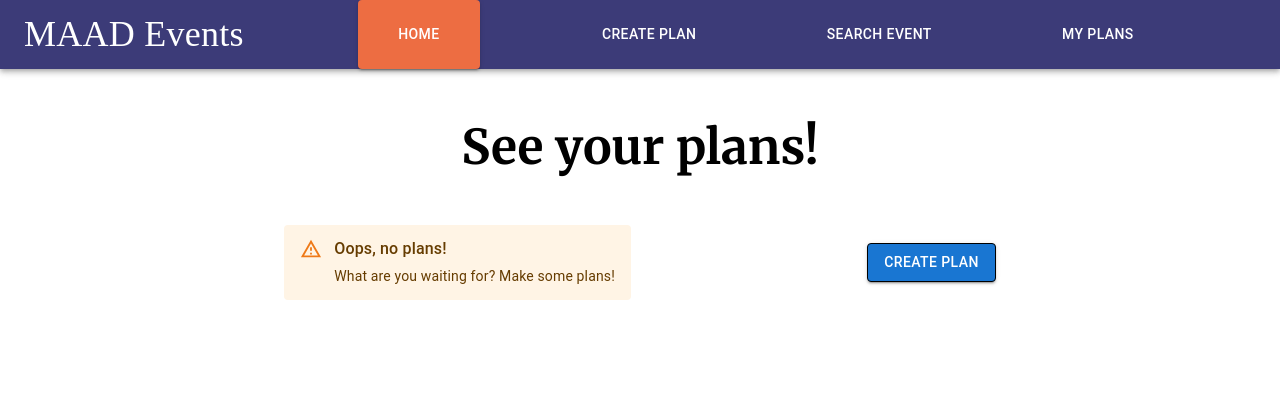
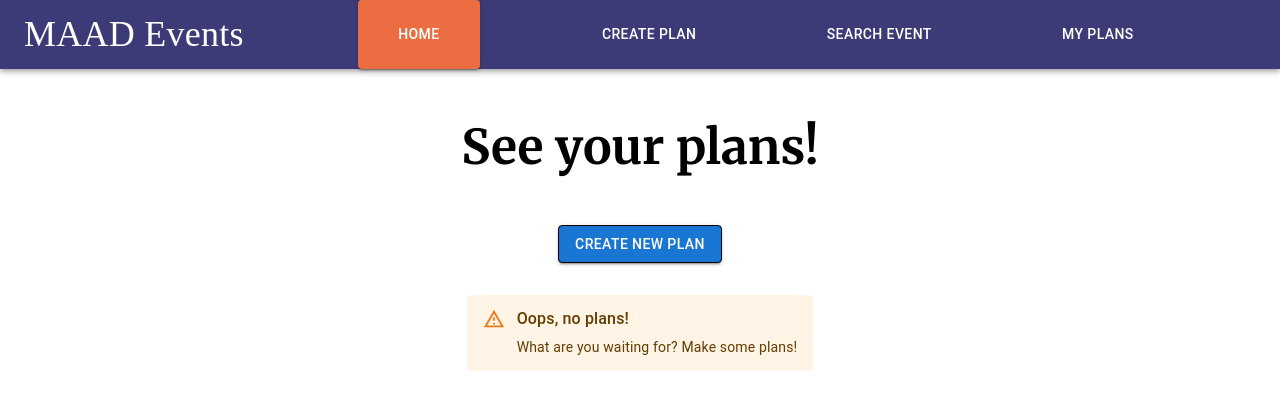
Before and after one commit to danieltrandafir/event-planner-react, a React (Create React App) app: page /plans in a window 1280 px wide. Shown: the top 410 px of the page. Built offline with nearby package versions, Linux system fonts and the light colour scheme; a web font is replaced by a local one.

Commit message:
move MyPlans button

```diff
--- a/src/pages/MyPlans.js
+++ b/src/pages/MyPlans.js
@@ -14,6 +14,21 @@ export const MyPlans = ({ plans, setPlans }) => {
   return (
     <Container sx={{ justifyContent: "space-evenly" }}>
       <PageTitle title={"See your plans!"} />
+      <ListItem
+        disablePadding
+        sx={{ width: "max-content", margin: "auto", marginBottom: "2rem" }}
+      >
+        <Button
+          onClick={() => {
+            navigate("/create-plan");
+          }}
+          sx={{ border: "1px solid black", margin: "auto" }}
+          variant="contained"
+        >
+          Create New Plan
+        </Button>
+      </ListItem>
+
       <Box
         gap={2}
         sx={{
@@ -32,18 +47,6 @@ export const MyPlans = ({ plans, setPlans }) => {
             What are you waiting for? Make some plans!
           </Alert>
         )}
-
-        <ListItem disablePadding sx={{ width: "max-content" }}>
-          <Button
-            onClick={() => {
-              navigate("/create-plan");
-            }}
-            sx={{ border: "1px solid black", margin: "auto" }}
-            variant="contained"
-          >
-            Create Plan
-          </Button>
-        </ListItem>
       </Box>
     </Container>
   );
```
